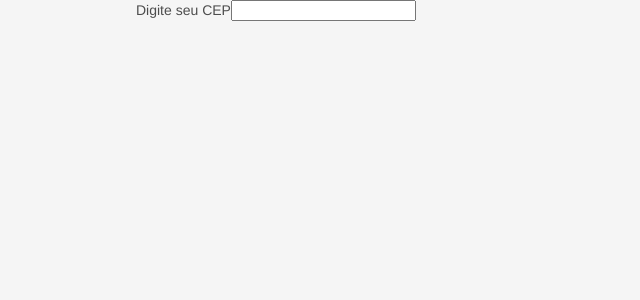
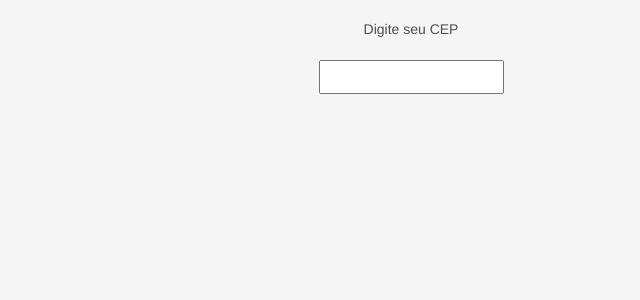
Before and after one commit to pehlse/Vue.js, a Vue app in the folder todo-list/: page /cep in a window 1280 px wide. Shown: the top 300 px of the page, without its empty margins (229-869 px from the left). Built offline with nearby package versions, Linux system fonts and the light colour scheme.

Commit message:
Componente para checar o cep

```diff
--- a/todo-list/src/CepChecker.vue
+++ b/todo-list/src/CepChecker.vue
@@ -15,7 +15,7 @@ export default {
 }
 </script>
 
-<style>
+<style lang="less">
 .home{
   text-decoration: none;
   font-size: 16px;
@@ -23,5 +23,17 @@ export default {
   padding: 5px;
   text-align: center;
 }
+.cepChecker{
+  margin: 20px 0;
+  text-align: center;
+  label{
+    display: block;
+  }
+  input{
+    margin: 20px;
+    height: 2em;
+    padding: 2px;
+  }
+}
 
 </style>
```
